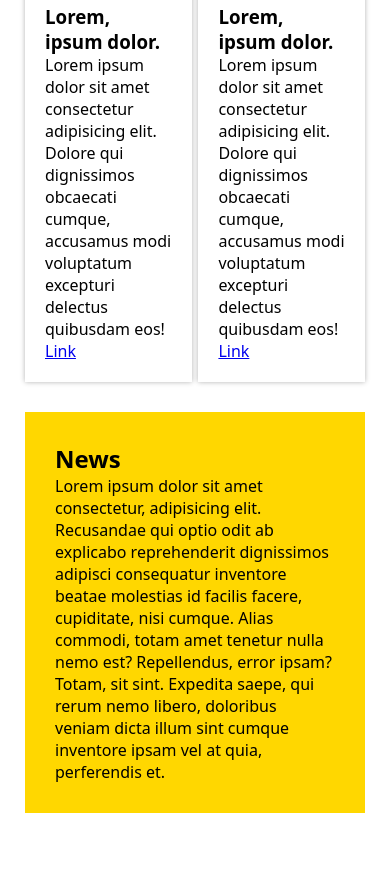
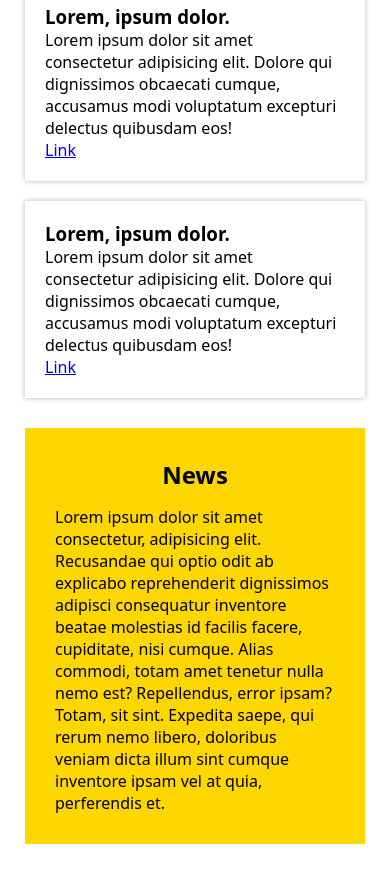
Before and after one commit to ChingizPro/courses, a plain HTML site: page index.html in a window 390 px wide. Shown: the part 49-923 px from the top of the page. Before the commit the page ends 892 px from the top, so only its background shows below. Drawn offline with Linux system fonts and the light colour scheme.

Commit message:
Make the webpage responsive

```diff
--- a/index.html
+++ b/index.html
@@ -24,7 +24,7 @@
       </div>
     </section>
     <div class="news">
-      <h2 class="new__title">News</h2>
+      <h2 class="news__title">News</h2>
       <p class="news__text">Lorem ipsum dolor sit amet consectetur, adipisicing elit. Recusandae qui optio odit ab explicabo reprehenderit dignissimos adipisci consequatur inventore beatae molestias id facilis facere, cupiditate, nisi cumque. Alias commodi, totam amet tenetur nulla nemo est? Repellendus, error ipsam? Totam, sit sint. Expedita saepe, qui rerum nemo libero, doloribus veniam dicta illum sint cumque inventore ipsam vel at quia, perferendis et.</p>
     </div>
   </div>
--- a/style.css
+++ b/style.css
@@ -37,3 +37,11 @@ img {
   text-align: center;
   margin-bottom: 15px;
 }
+@media screen and (max-width: 775px) {
+  .article {
+    width: 100%;
+  }
+  .articles {
+    row-gap: 20px;
+  }
+}
```
